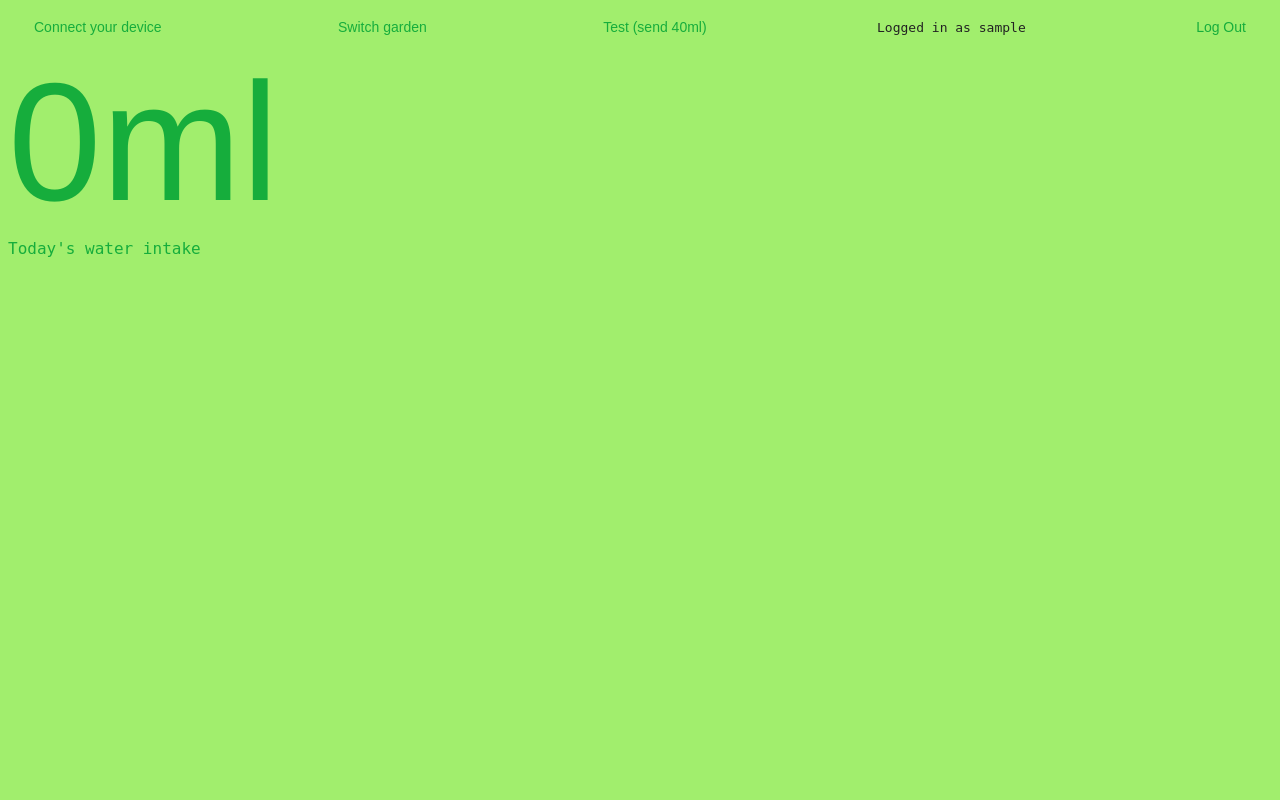
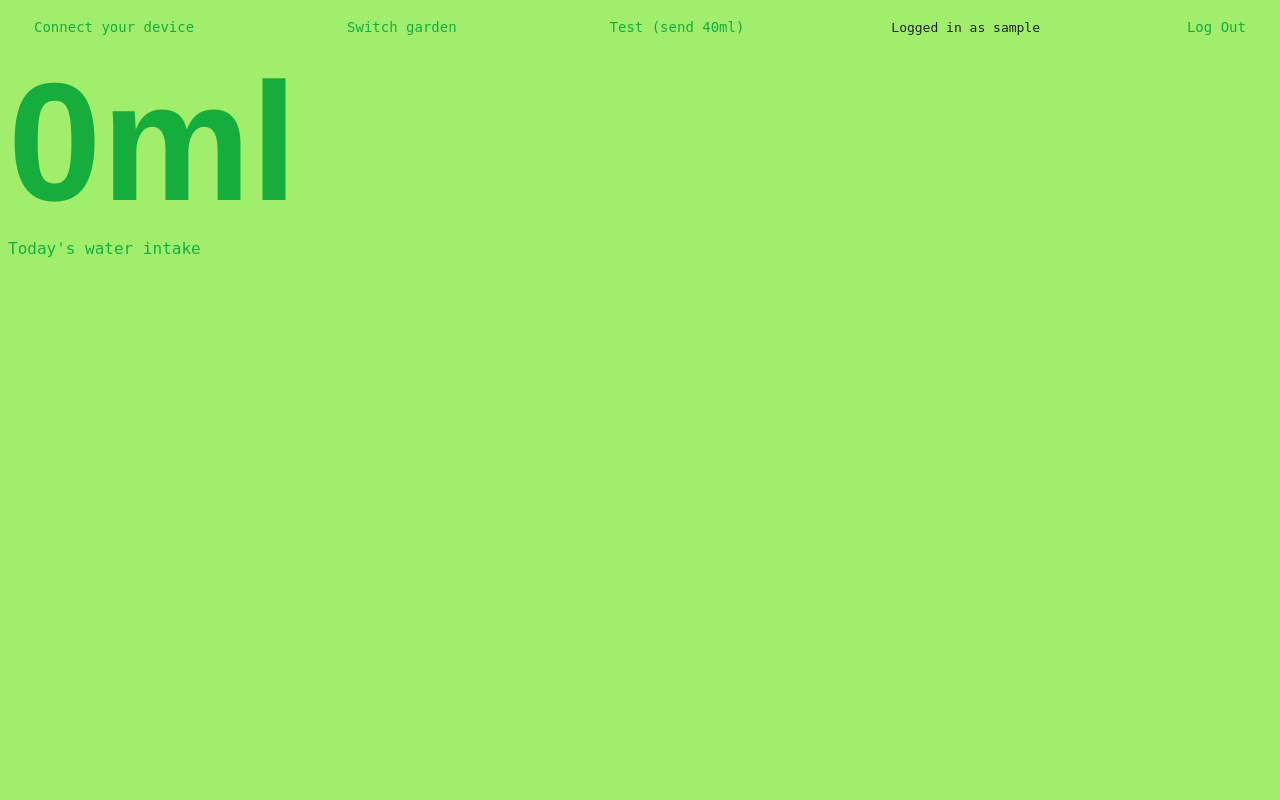
Before and after one commit to kit17u/dh26, a Django app: page / in a window 1280 px wide. Run offline with Django 5.2, Linux system fonts and the light colour scheme; the visitor is signed in with stand-in values (Sample User, id 1); data that the repository does not hold is empty; some libraries are stand-ins or nearby versions.

Commit message:
Font changes

```diff
--- a/garden/static/css/style.css
+++ b/garden/static/css/style.css
@@ -24,6 +24,7 @@ body{
 
 .navbar a,
 .navbar button {
+    font-family: monospace !important;
     background: none;
     border: none;
     font-size: 14px;
@@ -100,6 +101,7 @@ body{
 }
 .water-intake {
     font-family: 'Helvetica';
+    font-weight:800;
     font-size: 168px;
     color: #16ad3c;
 }
--- a/garden/static/js/main.js
+++ b/garden/static/js/main.js
@@ -151,7 +151,7 @@ function generatePlant(plantDescriptor) {
     switch (gardenChoice) {
     case 0:
         modelName = MODEL_NAMES_TREES[plantData.plant_model];
-        size = 0.03;
+        size = (plantData.plant_model==3)?0.06:0.03;
         break;
     default:
         modelName = MODEL_NAMES_FLOWERS[plantData.plant_model];
```
